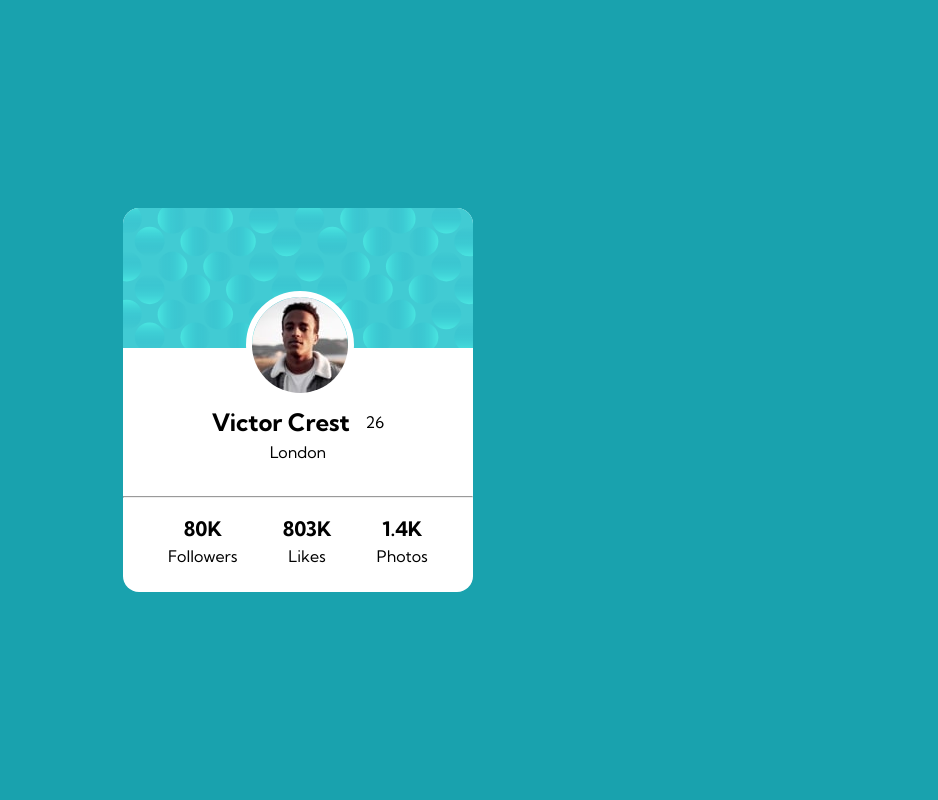
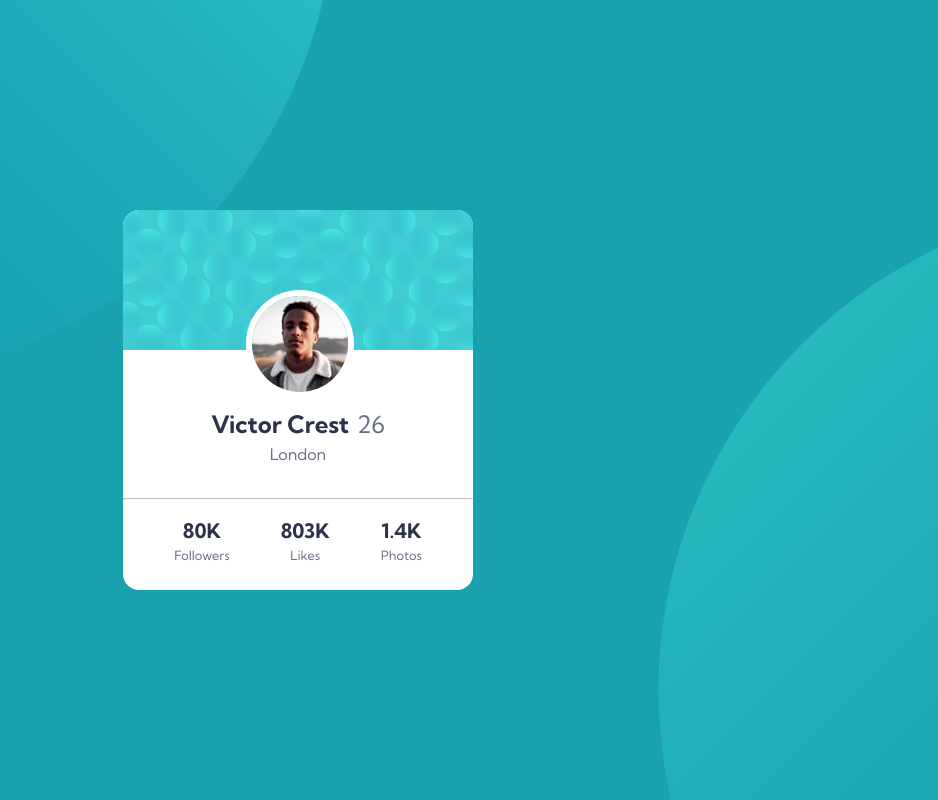
Before and after one commit to juliabush/profile-card-2, a plain HTML site: page index.html in a window 1280 px wide. Shown: the whole page, without its empty margins (342-1280 px from the left). Drawn offline with Linux system fonts and the light colour scheme.

Commit message:
Adding circle background

```diff
--- a/style.css
+++ b/style.css
@@ -54,6 +54,9 @@
     display: grid;
     place-content: center;
     background-color: var(--clr-Darkcyan);
+    background-image: url(/images/bg-pattern-top.svg), url(/images/bg-pattern-bottom.svg);
+    background-repeat: no-repeat, no-repeat;
+    background-position: -300px -600px, 1000px 200px;
   }
   main {
     background-color: white;
@@ -90,9 +93,12 @@
   }
   .name__age-main-row {
     display: flex;
-    align-items: center;
-    gap: 1rem;
+    gap: .5rem;
     justify-content: center;
+  }
+  .sub-title__age {
+    font-size: 1.5rem;
+    align-self: center;
   }
   .sub-caption__location {
     place-self: center;
@@ -116,6 +122,20 @@
     flex-direction: column;
     align-items: center;
 }
+hr {
+    opacity: 0.6;
+}
+.stats-flex__mini-column p {
+    font-size: 0.8rem;
+}
+h1, h2, h3, h4 {
+    color: var(--clr-Verydarkdesaturatedblue);
+    font-weight: var(--fw-bold);
+}
+p {
+    color: var(--clr-Darkgrayishblue);
+    font-weight: var(--fw-light);
+}
 @media (min-width:360px) and (max-width:400px) {
     .victor__avatar {
         place-self: center;
```
